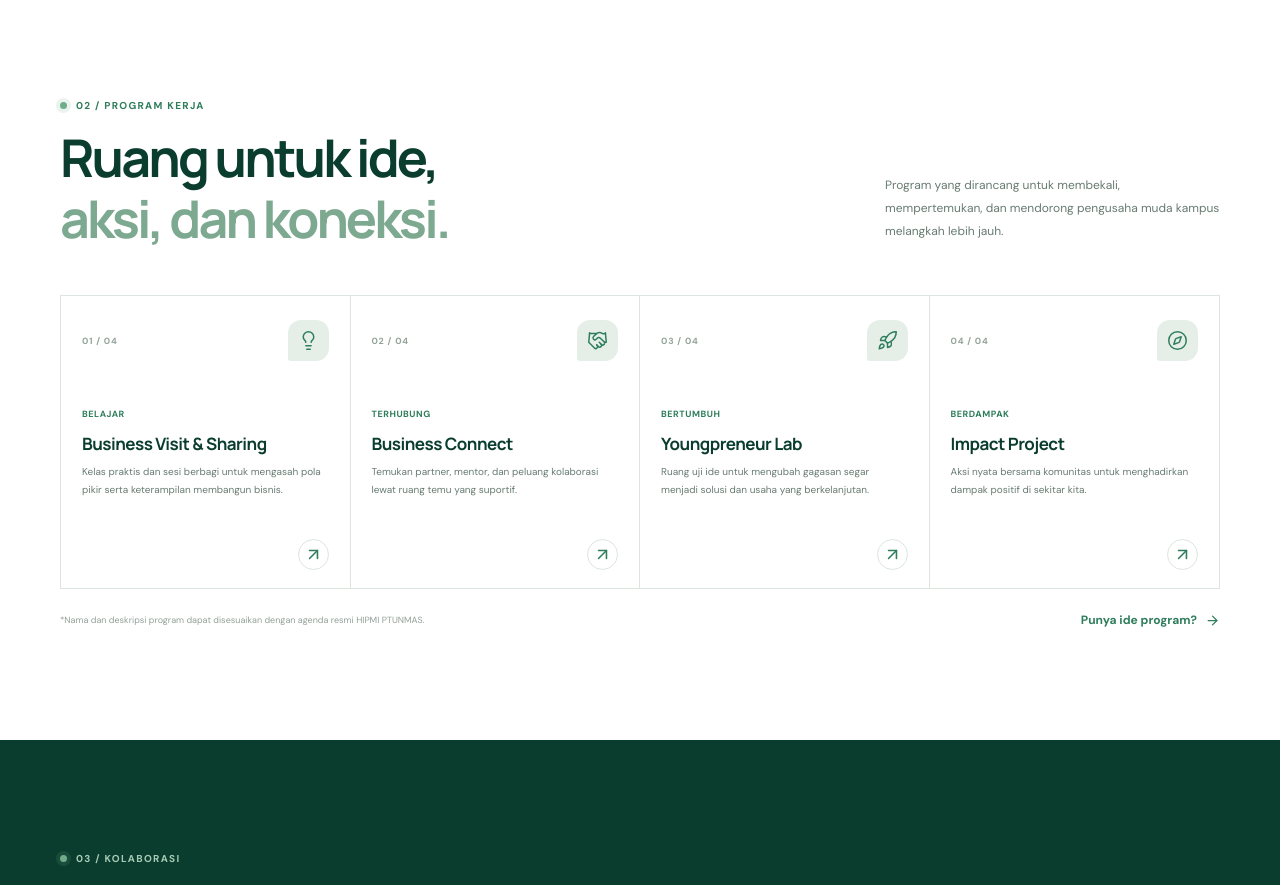
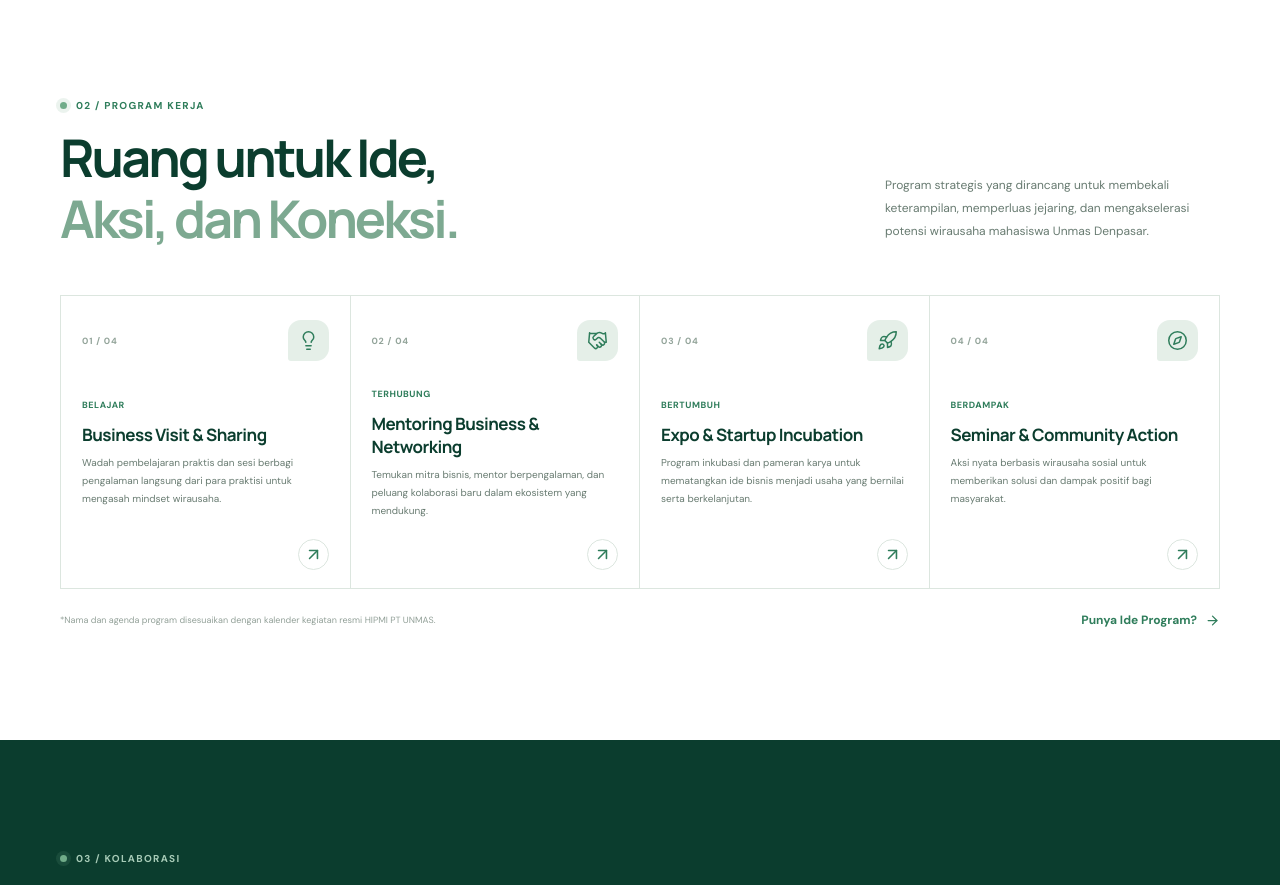
Before and after one commit to IndraMahayana/hipmiptunmas, a React (Vite) app: page / in a window 1280 px wide. Shown: the part 1600-2485 px from the top of the page. Built offline with nearby package versions, Linux system fonts and the light colour scheme.

Commit message:
Fix ProgramSection

```diff
--- a/src/components/ProgramsSection.jsx
+++ b/src/components/ProgramsSection.jsx
@@ -13,32 +13,32 @@ const programs = [
     icon: Lightbulb,
     title: "Business Visit & Sharing",
     description:
-      "Kelas praktis dan sesi berbagi untuk mengasah pola pikir serta keterampilan membangun bisnis.",
-    tag: "Belajar",
+      "Wadah pembelajaran praktis dan sesi berbagi pengalaman langsung dari para praktisi untuk mengasah mindset wirausaha.",
+    tag: "BELAJAR",
   },
   {
     number: "02",
     icon: Handshake,
-    title: "Business Connect",
+    title: "Mentoring Business & Networking",
     description:
-      "Temukan partner, mentor, dan peluang kolaborasi lewat ruang temu yang suportif.",
-    tag: "Terhubung",
+      "Temukan mitra bisnis, mentor berpengalaman, dan peluang kolaborasi baru dalam ekosistem yang mendukung.",
+    tag: "TERHUBUNG",
   },
   {
     number: "03",
     icon: Rocket,
-    title: "Youngpreneur Lab",
+    title: "Expo & Startup Incubation",
     description:
-      "Ruang uji ide untuk mengubah gagasan segar menjadi solusi dan usaha yang berkelanjutan.",
-    tag: "Bertumbuh",
+      "Program inkubasi dan pameran karya untuk mematangkan ide bisnis menjadi usaha yang bernilai serta berkelanjutan.",
+    tag: "BERTUMBUH",
   },
   {
     number: "04",
     icon: Compass,
-    title: "Impact Project",
+    title: "Seminar & Community Action",
     description:
-      "Aksi nyata bersama komunitas untuk menghadirkan dampak positif di sekitar kita.",
-    tag: "Berdampak",
+      "Aksi nyata berbasis wirausaha sosial untuk memberikan solusi dan dampak positif bagi masyarakat.",
+    tag: "BERDAMPAK",
   },
 ];
 
@@ -52,14 +52,15 @@ export default function ProgramsSection() {
               <span className="eyebrow-dot" /> 02 / PROGRAM KERJA
             </div>
             <h2>
-              Ruang untuk ide,
+              Ruang untuk Ide,
               <br />
-              <span>aksi, dan koneksi.</span>
+              <span>Aksi, dan Koneksi.</span>
             </h2>
           </div>
           <p>
-            Program yang dirancang untuk membekali, mempertemukan, dan mendorong
-            pengusaha muda kampus melangkah lebih jauh.
+            Program strategis yang dirancang untuk membekali keterampilan,
+            memperluas jejaring, dan mengakselerasi potensi wirausaha mahasiswa
+            Unmas Denpasar.
           </p>
         </div>
         <div className="program-grid">
@@ -84,11 +85,11 @@ export default function ProgramsSection() {
         </div>
         <div className="program-footnote">
           <span>
-            *Nama dan deskripsi program dapat disesuaikan dengan agenda resmi
-            HIPMI PTUNMAS.
+            *Nama dan agenda program disesuaikan dengan kalender kegiatan resmi
+            HIPMI PT UNMAS.
           </span>
           <a className="text-link" href="#kontak">
-            Punya ide program? <ArrowRight size={15} />
+            Punya Ide Program? <ArrowRight size={15} />
           </a>
         </div>
       </div>
```
